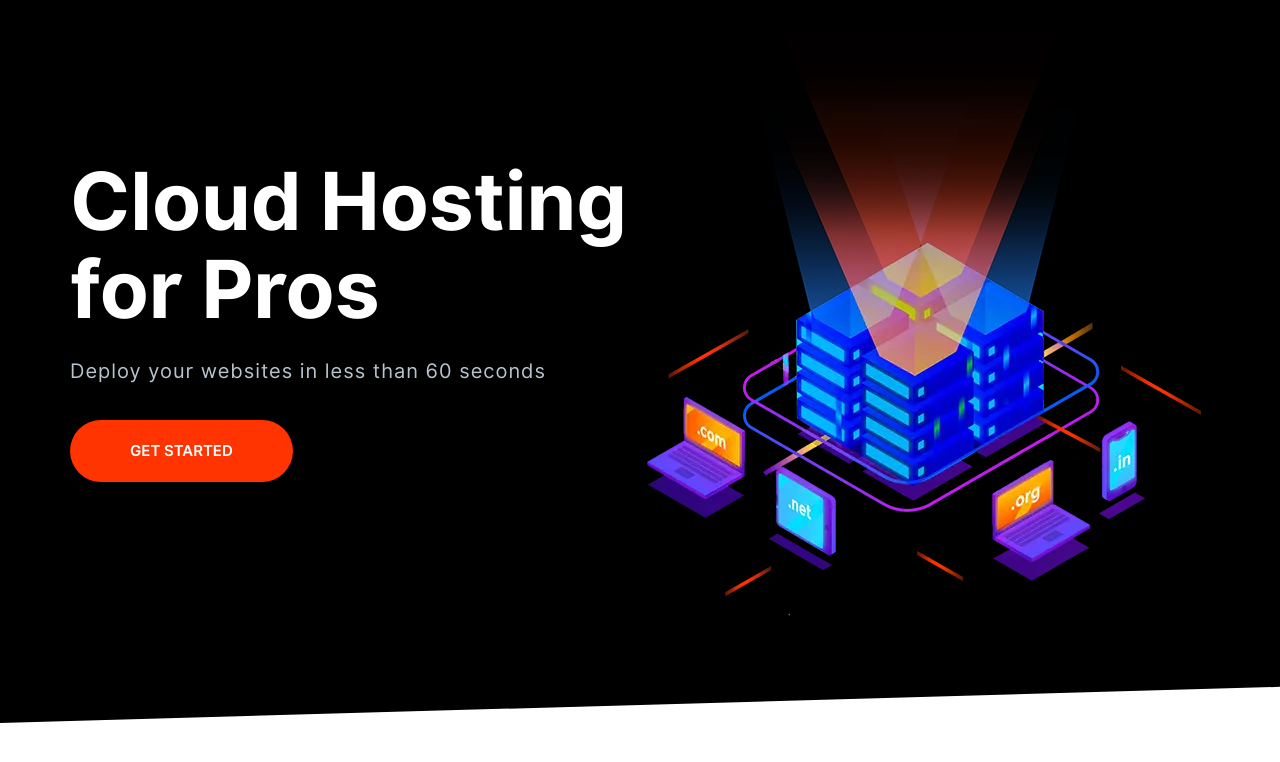
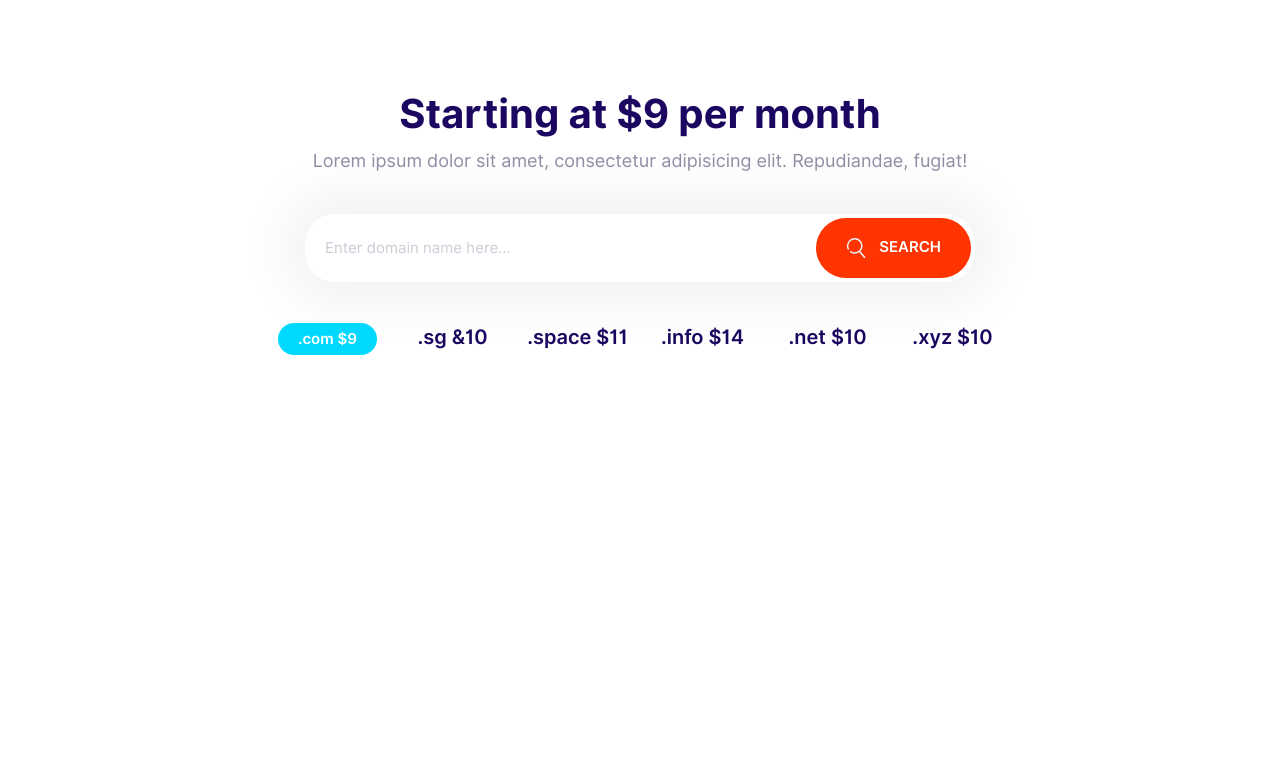
Before and after one commit to Juniper1106/Juniper, a plain HTML site: page index.html in a window 1280 px wide. Drawn offline with Linux system fonts and the light colour scheme.

Commit message:
Build domain block component.

```diff
--- a/css/style.css
+++ b/css/style.css
@@ -241,10 +241,18 @@ a {
   font-size: 1.8rem;
   font-weight: 600;
   margin: 1rem 0;
+  outline: 0;
   padding: 2rem 3rem;
   text-align: center;
   text-transform: uppercase;
   white-space: nowrap;
+}
+
+.btn .icon {
+  width: 2rem;
+  height: 2rem;
+  margin-right: 1rem;
+  vertical-align: middle;
 }
 
 .btn--primary {
@@ -324,7 +332,7 @@ a {
 .input-group .input {
   border: 0;
   flex-grow: 1;
-  padding: 1.5rem 1rem;
+  padding: 1.5rem 2rem;
 }
 
 .input-group .btn {
@@ -725,3 +733,28 @@ nav .collapsible__content {
     align-self: center;
   }
 }
+
+/* Domain Block */
+.block-domain .input-group {
+  box-shadow: 0 0 60px 15px #eceff1;
+  border: 0;
+  margin: 4rem auto;
+  max-width: 670px;
+}
+
+.block-domain__prices {
+  display: grid;
+  font-size: 2rem;
+  font-weight: 600;
+  grid-template-columns: repeat(3, 1fr);
+  grid-template-rows: repeat(2, 6rem);
+  justify-items: center;
+  margin: 0 auto;
+  max-width: 750px;
+}
+
+@media screen and (min-width: 768px) {
+  .block-domain__prices {
+    grid-template-columns: repeat(auto-fit, minmax(10rem, 1fr));
+  }
+}
--- a/index.html
+++ b/index.html
@@ -13,27 +13,35 @@
     ></script>
   </head>
   <body>
-    <section class="block block--dark block--skewed-left hero">
-      <div class="container grid grid--cols-2">
-        <header class="block__header hero__content">
-          <h1 class="block__heading">Cloud Hosting for Pros</h1>
-          <p class="hero__tagline">
-            Deploy your websites in less than 60 seconds
-          </p>
-          <a href="#" class="btn btn--accent btn--stretched">Get Started</a>
-        </header>
-        <picture>
-          <source
-            type="image/webp"
-            srcset="img/banner.webp 1x, img/banner@2x.webp 2x"
-          />
-          <source
-            type="image/png"
-            srcset="img/banner.png 1x, img/banner@2x.png 2x"
-          />
-          <img class="hero__img" src="img/banner.png" alt="" />
-        </picture>
+    <section class="block container block-domain">
+      <header class="block__header">
+        <h2>Starting at $9 per month</h2>
+        <p>
+          Lorem ipsum dolor sit amet, consectetur adipisicing elit. Repudiandae,
+          fugiat!
+        </p>
+      </header>
+      <div class="input-group">
+        <input
+          type="text"
+          class="input"
+          placeholder="Enter domain name here..."
+        />
+        <button class="btn btn--accent">
+          <svg class="icon icon--white">
+            <use xlink:href="icon/sprite.svg#search"></use>
+          </svg>
+          Search
+        </button>
       </div>
+      <ul class="list block-domain__prices">
+        <li><span class="badge badge--secondary">.com $9</span></li>
+        <li>.sg &10</li>
+        <li>.space $11</li>
+        <li>.info $14</li>
+        <li>.net $10</li>
+        <li>.xyz $10</li>
+      </ul>
     </section>
     <script src="js/main.js"></script>
   </body>
```
Also changed, not shown: components/compound components/domain-block.html (added, +26 -0 lines).
